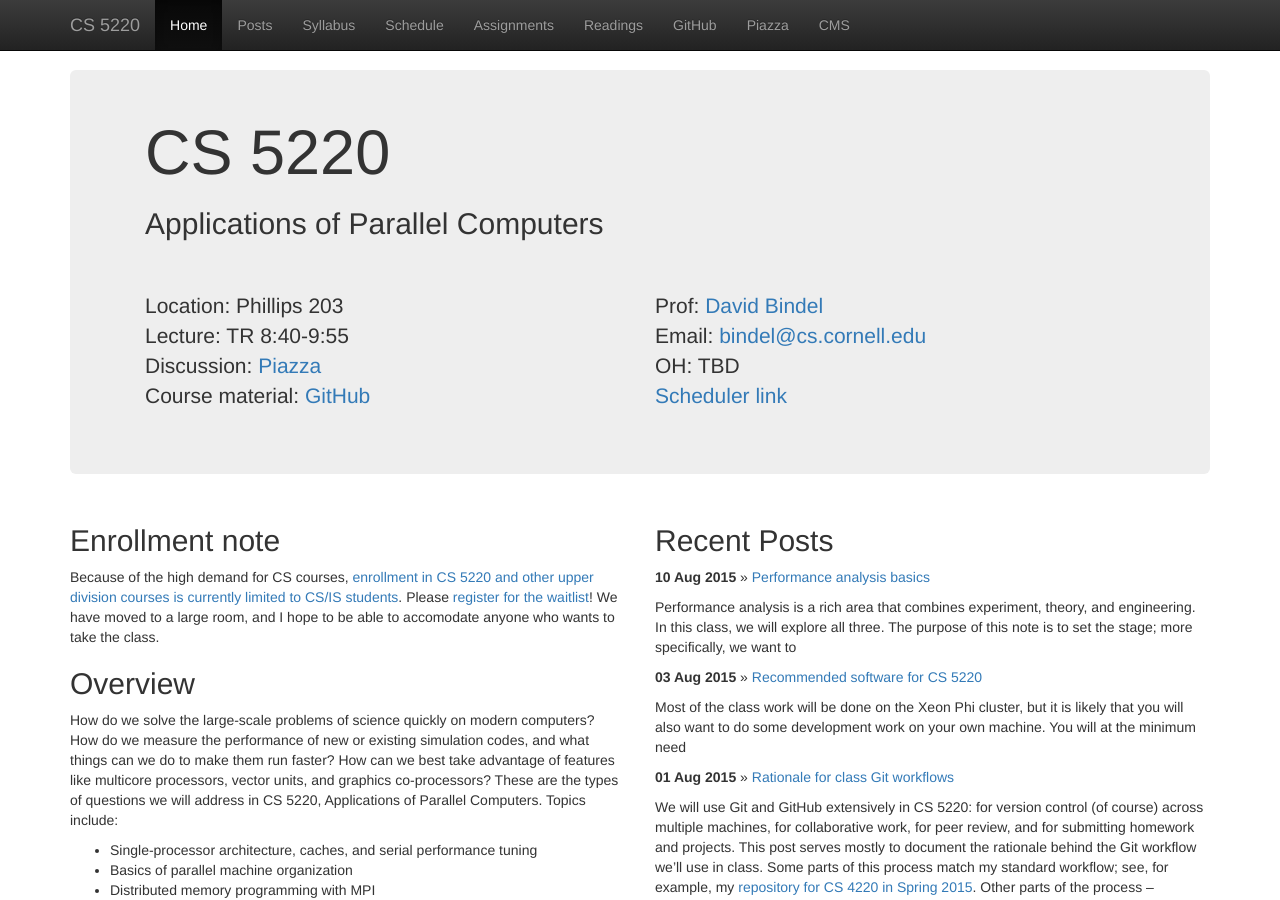
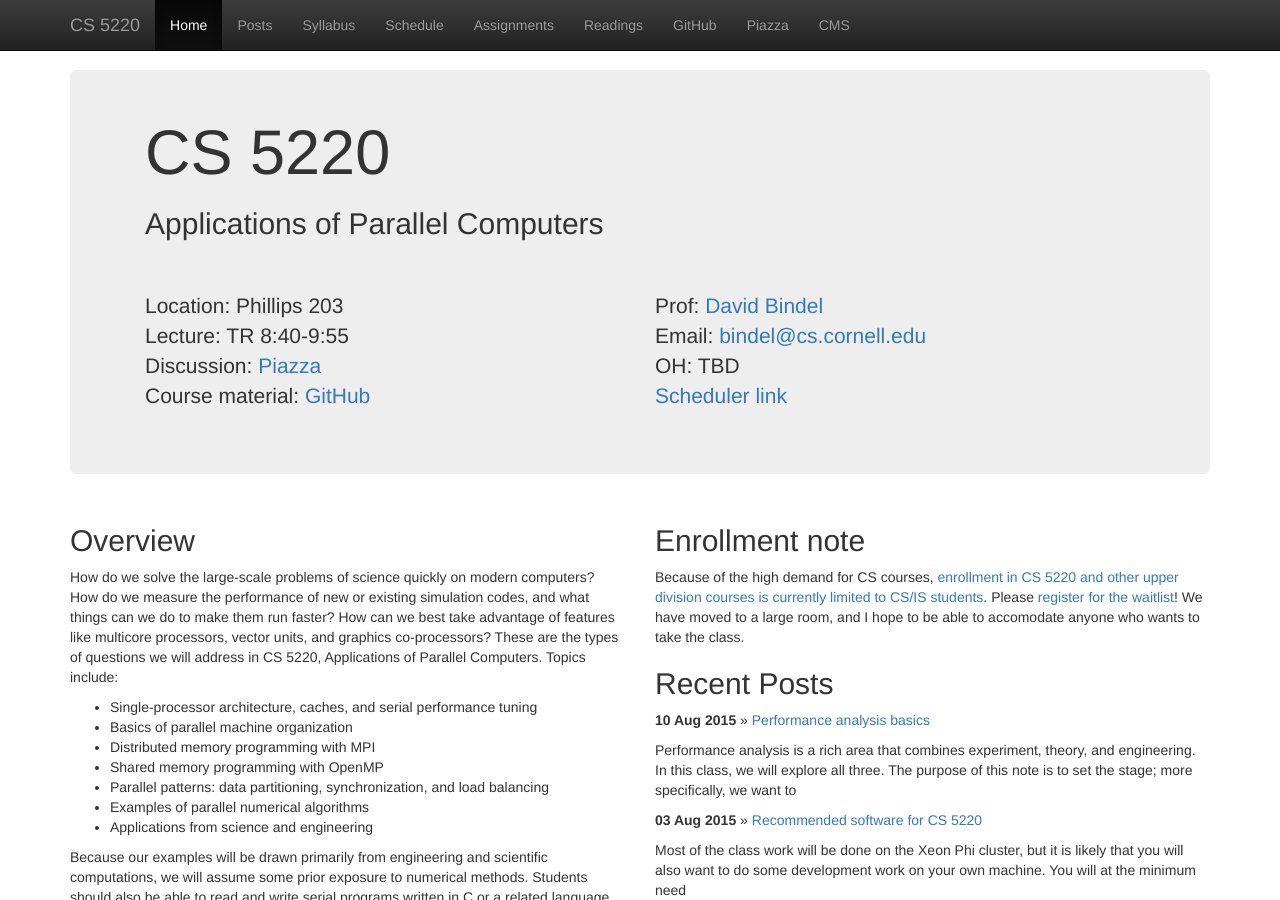
Before and after one commit to cornell-cs5220-f15/cornell-cs5220-f15.github.io, a Jekyll site: the page built from index.html, in a window 1280 px wide and 900 px high. Built offline with Jekyll 4.4.1, drawn with Linux system fonts in a browser that asks for light colours; nearby versions of some CDN libraries; some of the changed lines change nothing that is shown.

Commit message:
Revision to layout.

```diff
--- a/index.html
+++ b/index.html
@@ -8,16 +8,6 @@ layout: top
 <div class="row">
 
   <div class="col-xs-12 col-sm-12 col-md-6 col-lg-6">
-    <h2>Enrollment note</h2>
-    <p>
-      Because of the high demand for CS courses,
-      <a href="http://www.cs.cornell.edu/courseinfo/enrollment">enrollment
-        in CS 5220 and other upper division courses is currently
-        limited to CS/IS students</a>.  Please
-      <a href="https://cornell.qualtrics.com/SE/?SID=SV_1RF9HCq2fxmccXX">register
-        for the waitlist</a>!  We have moved to a large room, and I
-        hope to be able to accomodate anyone who wants to take the class.
-    </p>
     <h2>Overview</h2>
     <p>
       How do we solve the large-scale problems of science quickly on
@@ -60,6 +50,17 @@ layout: top
   </div>
 
   <div class="col-xs-12 col-sm-12 col-md-6 col-lg-6">
+    <h2>Enrollment note</h2>
+    <p>
+      Because of the high demand for CS courses,
+      <a href="http://www.cs.cornell.edu/courseinfo/enrollment">enrollment
+        in CS 5220 and other upper division courses is currently
+        limited to CS/IS students</a>.  Please
+      <a href="https://cornell.qualtrics.com/SE/?SID=SV_1RF9HCq2fxmccXX">register
+        for the waitlist</a>!  We have moved to a large room, and I
+        hope to be able to accomodate anyone who wants to take the class.
+    </p>
+
     <h2>Recent Posts</h2>
     {% for post in site.posts limit:10 %}
     <p class="hanging-indent">
```
